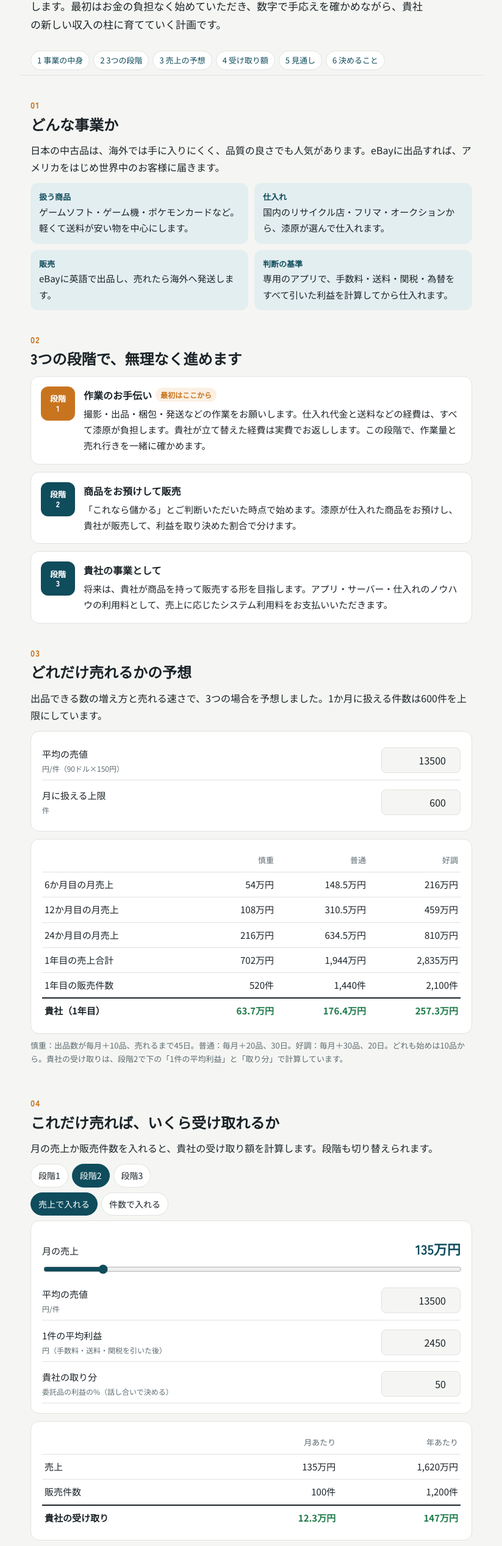
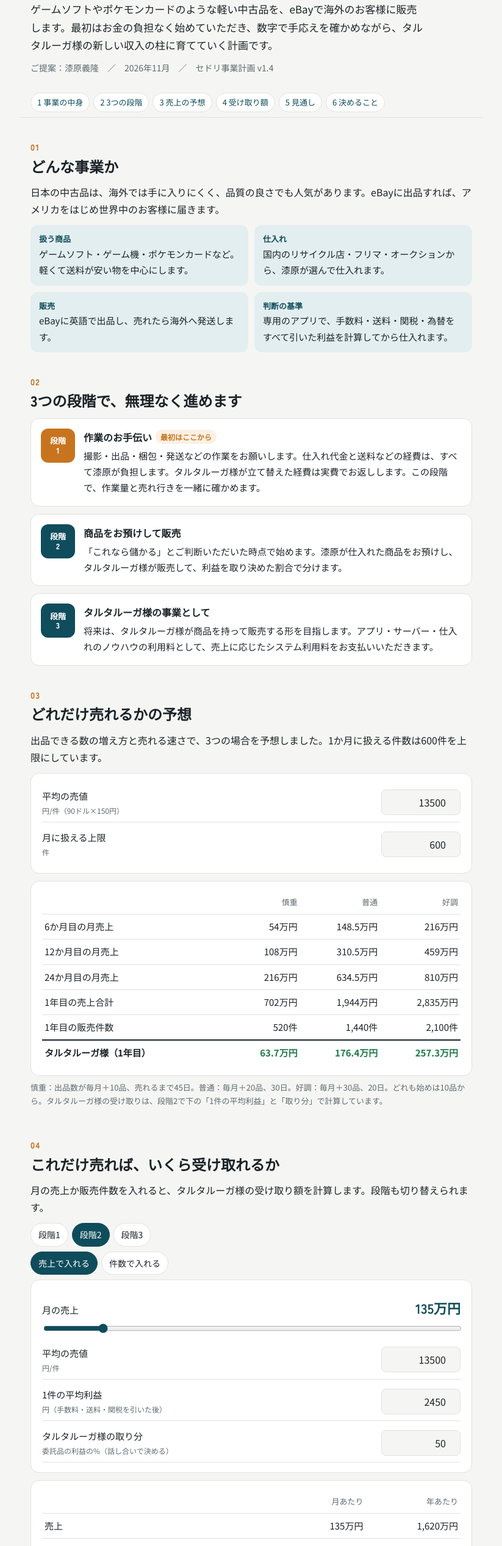
Before and after one commit to yosqiyuan-create/sedori-jigyou-keikaku, a plain HTML site: page index.html in a window 1280 px wide. Shown: the part 225-2761 px from the top of the page at 61% size, without its empty margins (228-1051 px from the left). Drawn offline with Linux system fonts and the light colour scheme.

Commit message:
Upload 6 files via GitUp (2026-11-23 13:03)

```diff
--- a/index.html
+++ b/index.html
@@ -10,7 +10,7 @@
 <link rel="apple-touch-icon" href="icon-180.png">
 <link rel="icon" href="icon-192.png">
 <link rel="manifest" href="manifest.json">
-<title>セドリ事業計画 by Urushihara v1.7</title>
+<title>セドリ事業計画 by Urushihara v1.4</title>
 <link rel="preconnect" href="https://fonts.googleapis.com">
 <link rel="preconnect" href="https://fonts.gstatic.com" crossorigin>
 <link href="https://fonts.googleapis.com/css2?family=Noto+Sans+JP:wght@400;500;700&family=Zen+Kaku+Gothic+New:wght@700;900&display=swap" rel="stylesheet">
@@ -107,9 +107,11 @@ footer{margin-top:40px;font-size:13px;color:var(--sub);border-top:1px solid var(
 <body>
 <div class="wrap">
 <header class="top">
- <div class="app">セドリ事業計画 <span>by Urushihara</span> <em>v1.7</em></div>
- <h1>eBayで日本の中古品を海外に売る事業計画</h1>
- <p class="lead">ゲームソフトやポケモンカードのような軽い中古品を、eBayで海外のお客様に販売します。最初はお金の負担なく始めていただき、数字で手応えを確かめながら、貴社の新しい収入の柱に育てていく計画です。</p>
+ <div class="app">セドリ事業計画 <span>by Urushihara</span> <em>v1.4</em></div>
+ <div class="to">株式会社タルタルーガ 御中</div>
+ <h1>eBayで日本の中古品を海外に売る、共同事業のご提案</h1>
+ <p class="lead">ゲームソフトやポケモンカードのような軽い中古品を、eBayで海外のお客様に販売します。最初はお金の負担なく始めていただき、数字で手応えを確かめながら、タルタルーガ様の新しい収入の柱に育てていく計画です。</p>
+ <div class="from">ご提案：漆原義隆　／　2026年11月　／　セドリ事業計画 v1.4</div>
 </header>
 
 <nav class="toc" aria-label="目次">
@@ -135,15 +137,15 @@ footer{margin-top:40px;font-size:13px;color:var(--sub);border-top:1px solid var(
  <div class="steps">
   <div class="step now"><div class="n">段階<br>1</div><div>
    <h3>作業のお手伝い<span class="tag">最初はここから</span></h3>
-   <p>撮影・出品・梱包・発送などの作業をお願いします。仕入れ代金と送料などの経費は、すべて漆原が負担します。貴社が立て替えた経費は実費でお返しします。この段階で、作業量と売れ行きを一緒に確かめます。</p>
+   <p>撮影・出品・梱包・発送などの作業をお願いします。仕入れ代金と送料などの経費は、すべて漆原が負担します。タルタルーガ様が立て替えた経費は実費でお返しします。この段階で、作業量と売れ行きを一緒に確かめます。</p>
   </div></div>
   <div class="step"><div class="n">段階<br>2</div><div>
    <h3>商品をお預けして販売</h3>
-   <p>「これなら儲かる」とご判断いただいた時点で始めます。漆原が仕入れた商品をお預けし、貴社が販売して、利益を取り決めた割合で分けます。</p>
+   <p>「これなら儲かる」とご判断いただいた時点で始めます。漆原が仕入れた商品をお預けし、タルタルーガ様が販売して、利益を取り決めた割合で分けます。</p>
   </div></div>
   <div class="step"><div class="n">段階<br>3</div><div>
-   <h3>貴社の事業として</h3>
-   <p>将来は、貴社が商品を持って販売する形を目指します。アプリ・サーバー・仕入れのノウハウの利用料として、売上に応じたシステム利用料をお支払いいただきます。</p>
+   <h3>タルタルーガ様の事業として</h3>
+   <p>将来は、タルタルーガ様が商品を持って販売する形を目指します。アプリ・サーバー・仕入れのノウハウの利用料として、売上に応じたシステム利用料をお支払いいただきます。</p>
   </div></div>
  </div>
 </section>
@@ -159,13 +161,13 @@ footer{margin-top:40px;font-size:13px;color:var(--sub);border-top:1px solid var(
   </div>
  </div>
  <div class="card chart" style="margin-top:12px"><table id="f-table"></table></div>
- <p class="note" style="margin-top:8px">慎重：出品数が毎月＋10品、売れるまで45日。普通：毎月＋20品、30日。好調：毎月＋30品、20日。どれも始めは10品から。貴社の受け取りは、段階2で下の「1件の平均利益」と「取り分」で計算しています。</p>
+ <p class="note" style="margin-top:8px">慎重：出品数が毎月＋10品、売れるまで45日。普通：毎月＋20品、30日。好調：毎月＋30品、20日。どれも始めは10品から。タルタルーガ様の受け取りは、段階2で下の「1件の平均利益」と「取り分」で計算しています。</p>
 </section>
 
 <section id="s4">
  <div class="no">04</div>
  <h2>これだけ売れば、いくら受け取れるか</h2>
- <p>月の売上か販売件数を入れると、貴社の受け取り額を計算します。段階も切り替えられます。</p>
+ <p>月の売上か販売件数を入れると、タルタルーガ様の受け取り額を計算します。段階も切り替えられます。</p>
  <div class="seg" role="group" aria-label="段階">
   <button type="button" data-st="1" aria-pressed="false">段階1</button>
   <button type="button" data-st="2" aria-pressed="true">段階2</button>
@@ -181,7 +183,7 @@ footer{margin-top:40px;font-size:13px;color:var(--sub);border-top:1px solid var(
   <div class="inputs">
    <div class="in"><label for="t-price">平均の売値<small>円/件</small></label><input type="number" id="t-price" value="13500" step="500" min="1"></div>
    <div class="in" id="row-p"><label for="t-profit">1件の平均利益<small>円（手数料・送料・関税を引いた後）</small></label><input type="number" id="t-profit" value="2450" step="50" min="0"></div>
-   <div class="in" id="row-share"><label for="t-share">貴社の取り分<small>委託品の利益の%（話し合いで決める）</small></label><input type="number" id="t-share" value="50" min="0" max="100" step="1"></div>
+   <div class="in" id="row-share"><label for="t-share">タルタルーガ様の取り分<small>委託品の利益の%（話し合いで決める）</small></label><input type="number" id="t-share" value="50" min="0" max="100" step="1"></div>
    <div class="in" id="row-rate" hidden><label for="t-rate">システム利用料<small>売上の%（話し合いで決める）</small></label><input type="number" id="t-rate" value="3" min="0" max="100" step="0.5"></div>
    <div class="in" id="row-min" hidden><label for="t-min">システム利用料の最低月額<small>円/月</small></label><input type="number" id="t-min" value="20000" min="0" step="1000"></div>
   </div>
@@ -234,7 +236,7 @@ var $=function(id){return document.getElementById(id);};
 var num=function(id){var v=parseFloat($(id).value);return isFinite(v)?v:0;};
 var man=function(n){return (n<0?"−":"")+(Math.round(Math.abs(n)/1000)/10).toLocaleString("ja-JP")+"万円";};
 var stage=2,mode="sales";
-function receiveFor(n,sales){ // [貴社の受け取り, システム利用料]
+function receiveFor(n,sales){ // [タルタルーガ様の受け取り, システム利用料]
  var p=num("t-profit");
  if(stage===1)return [0,0];
  if(stage===2)return [n*p*Math.min(100,Math.max(0,num("t-share")))/100,0];
@@ -251,13 +253,13 @@ function receive(){
   "<tr><td>売上</td><td>"+man(sales)+"</td><td>"+man(sales*12)+"</td></tr>"+
   "<tr><td>販売件数</td><td>"+Math.round(n).toLocaleString("ja-JP")+"件</td><td>"+Math.round(n*12).toLocaleString("ja-JP")+"件</td></tr>";
  if(stage===3)h+='<tr><td>システム利用料</td><td class="neg">−'+man(r[1])+'</td><td class="neg">−'+man(r[1]*12)+"</td></tr>";
- h+='<tr class="total"><td>貴社の受け取り</td><td class="pos">'+man(get)+'</td><td class="pos">'+man(get*12)+"</td></tr>";
+ h+='<tr class="total"><td>タルタルーガ様の受け取り</td><td class="pos">'+man(get)+'</td><td class="pos">'+man(get*12)+"</td></tr>";
  $("t-table").innerHTML=h;
  $("t-hours").textContent=Math.round(n*0.5)+"時間";
  var msg;
  if(stage===1)msg="段階1は、作業のお手伝いと売れ行きの確認の期間です。立て替えた経費は実費でお返ししますが、受け取りはまだありません。";
  else if(stage===2)msg="段階2では、漆原の商品を販売し、利益を取り決めた割合で分けます。割合はご相談のうえ決めます。";
- else msg="段階3では、貴社の商品として販売し、利益は貴社のものです。アプリ・サーバー・ノウハウの利用料として、売上の"+num("t-rate")+"%（最低月"+man(num("t-min"))+"）をお支払いいただきます。在庫を買うお金は貴社の負担です。";
+ else msg="段階3では、タルタルーガ様の商品として販売し、利益はタルタルーガ様のものです。アプリ・サーバー・ノウハウの利用料として、売上の"+num("t-rate")+"%（最低月"+man(num("t-min"))+"）をお支払いいただきます。在庫を買うお金はタルタルーガ様の負担です。";
  $("t-msg").textContent=msg;
  $("row-p").hidden=stage===1;$("row-share").hidden=stage!==2;$("row-rate").hidden=stage!==3;$("row-min").hidden=stage!==3;
  growth();forecast();
@@ -272,7 +274,7 @@ function forecast(){
  $("f-table").innerHTML="<tr><th></th>"+res.map(function(x){return "<th>"+x.name+"</th>";}).join("")+"</tr>"+
   row("6か月目の月売上",function(x){return man(x.m6);})+row("12か月目の月売上",function(x){return man(x.m12);})+row("24か月目の月売上",function(x){return man(x.m24);})+
   row("1年目の売上合計",function(x){return man(x.y1);})+row("1年目の販売件数",function(x){return Math.round(x.n1).toLocaleString("ja-JP")+"件";})+
-  '<tr class="total"><td>貴社（1年目）</td>'+res.map(function(x){return '<td class="pos">'+man(x.n1*r)+"</td>";}).join("")+"</tr>";
+  '<tr class="total"><td>タルタルーガ様（1年目）</td>'+res.map(function(x){return '<td class="pos">'+man(x.n1*r)+"</td>";}).join("")+"</tr>";
 }
 /* 5. 見通し（段階2で計算） */
 function growth(){
@@ -294,7 +296,7 @@ function growth(){
  var last=pts[M-1];svg+='<circle cx="'+X(M)+'" cy="'+Y(last)+'" r="4" fill="'+c("--teal")+'"/>';
  svg+="</svg>";
  $("g-chart").innerHTML=svg;
- $("g-msg").textContent="この条件では、貴社の受け取りは12か月目で月"+man(pts[11])+"、24か月目で月"+man(pts[23])+"の見込みです。最初の数か月は、売れ行きを確かめる期間と考えています。";
+ $("g-msg").textContent="この条件では、タルタルーガ様の受け取りは12か月目で月"+man(pts[11])+"、24か月目で月"+man(pts[23])+"の見込みです。最初の数か月は、売れ行きを確かめる期間と考えています。";
 }
 ["g-start","g-inc","g-days"].forEach(function(id){$(id).addEventListener("input",growth);});
 ["g-start","g-inc","g-days"].forEach(function(id){$(id).addEventListener("input",growth);});
@@ -309,11 +311,5 @@ new MutationObserver(growth).observe(document.documentElement,{attributes:true,a
 receive();
 })();
 </script>
-<script>
-/* オフラインで使えるようにする（GitHub Pagesなど https で開いたときだけ） */
-if("serviceWorker" in navigator && location.protocol==="https:"){
- window.addEventListener("load",function(){try{navigator.serviceWorker.register("sw.js").catch(function(){});}catch(e){}});
-}
-</script>
 </body>
 </html>
```
Also changed, not shown: 1 other file.
